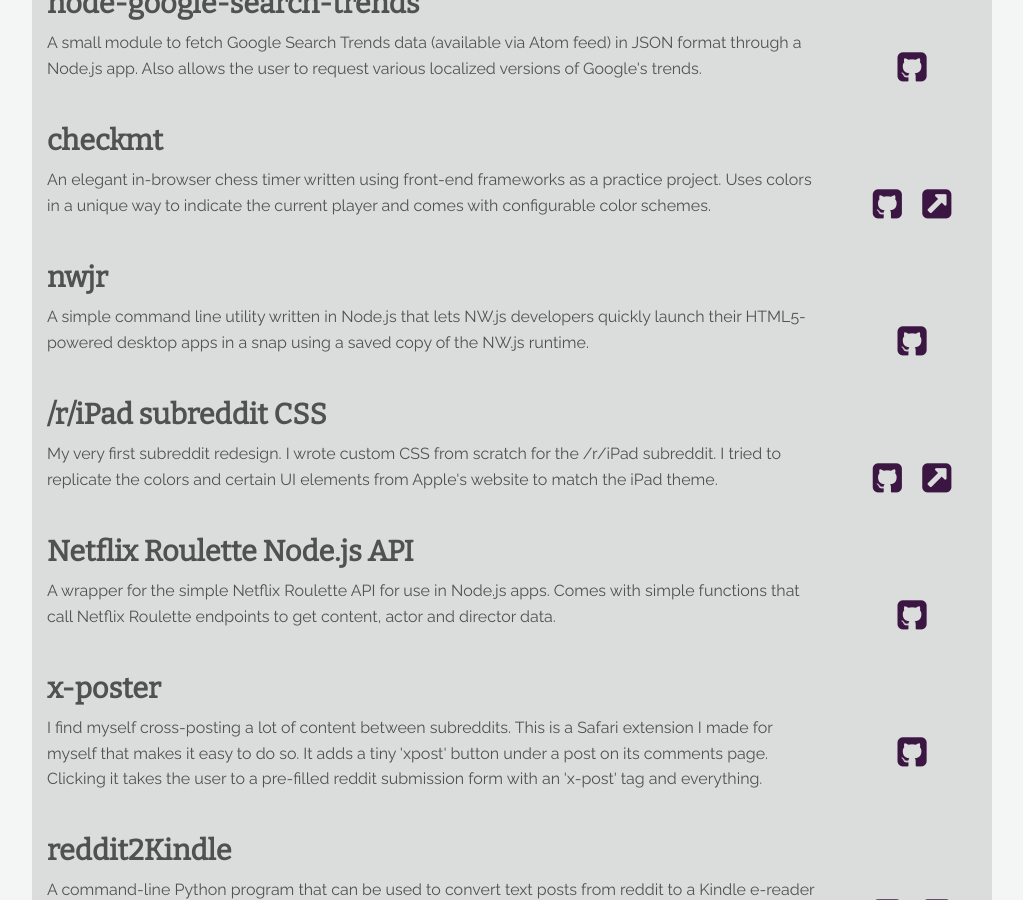
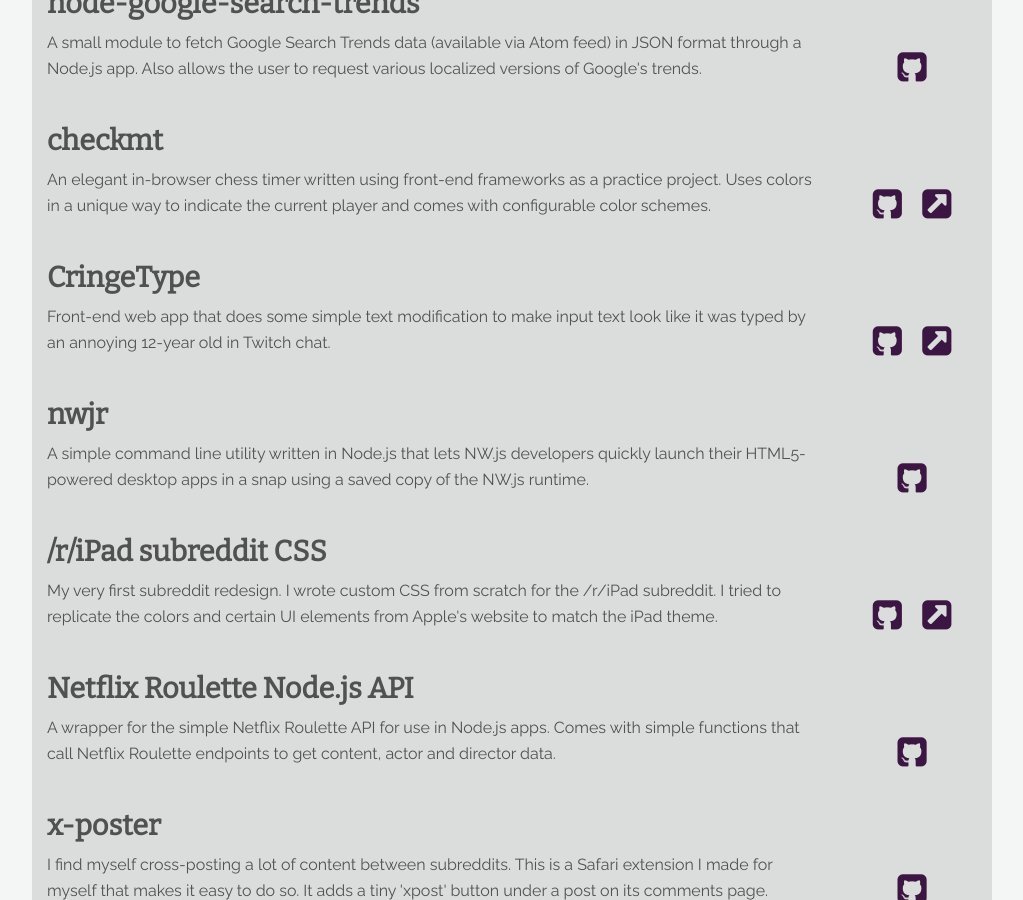
Before and after one commit to Antrikshy/antrikshy.github.io, a Jekyll site: the page built from projects/index.html, in a window 1280 px wide and 900 px high, scrolled down 1101 px. Shown: the whole window, without its empty margins (32-1055 px from the left). Built offline with Jekyll 4.4.1, drawn with Linux system fonts in a browser that asks for light colours; Markdown is read by kramdown in place of the engine named in the settings.

Commit message:
Added CringeType project listing

```diff
--- a/_data/projects.yml
+++ b/_data/projects.yml
@@ -32,6 +32,12 @@
   description: "An elegant in-browser chess timer written using front-end frameworks as a practice project. Uses colors in a unique way to indicate the current player and comes with configurable color schemes."
   repository: https://github.com/Antrikshy/checkmt
   weblink: http://code.antrikshy.com/checkmt/
+  featured: no
+
+- name: CringeType
+  description: "Front-end web app that does some simple text modification to make input text look like it was typed by an annoying 12-year old in Twitch chat."
+  repository: https://github.com/Antrikshy/CringeType
+  weblink: http://antrikshy.com/CringeType
   featured: no
 
 - name: nwjr
```
